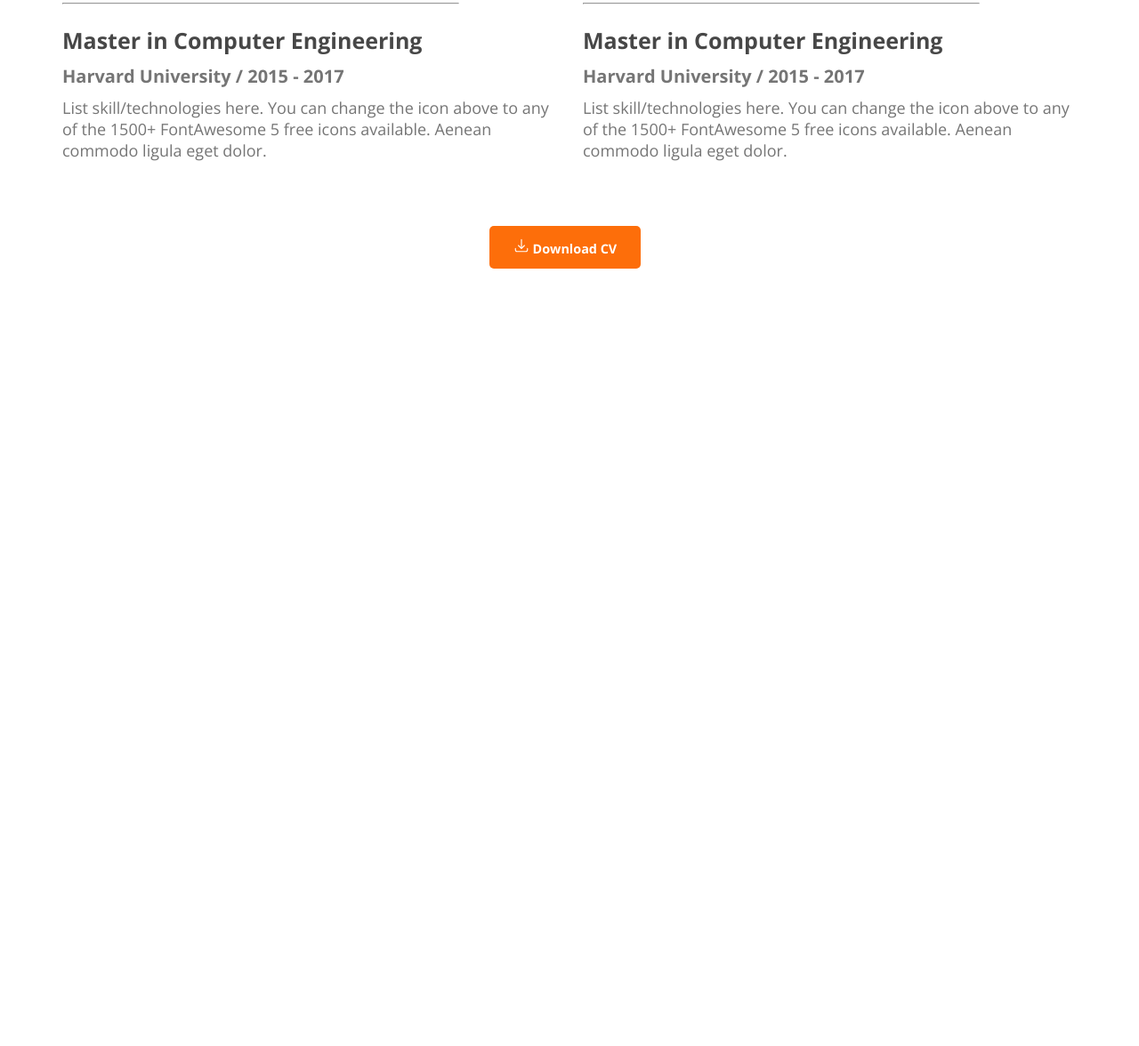
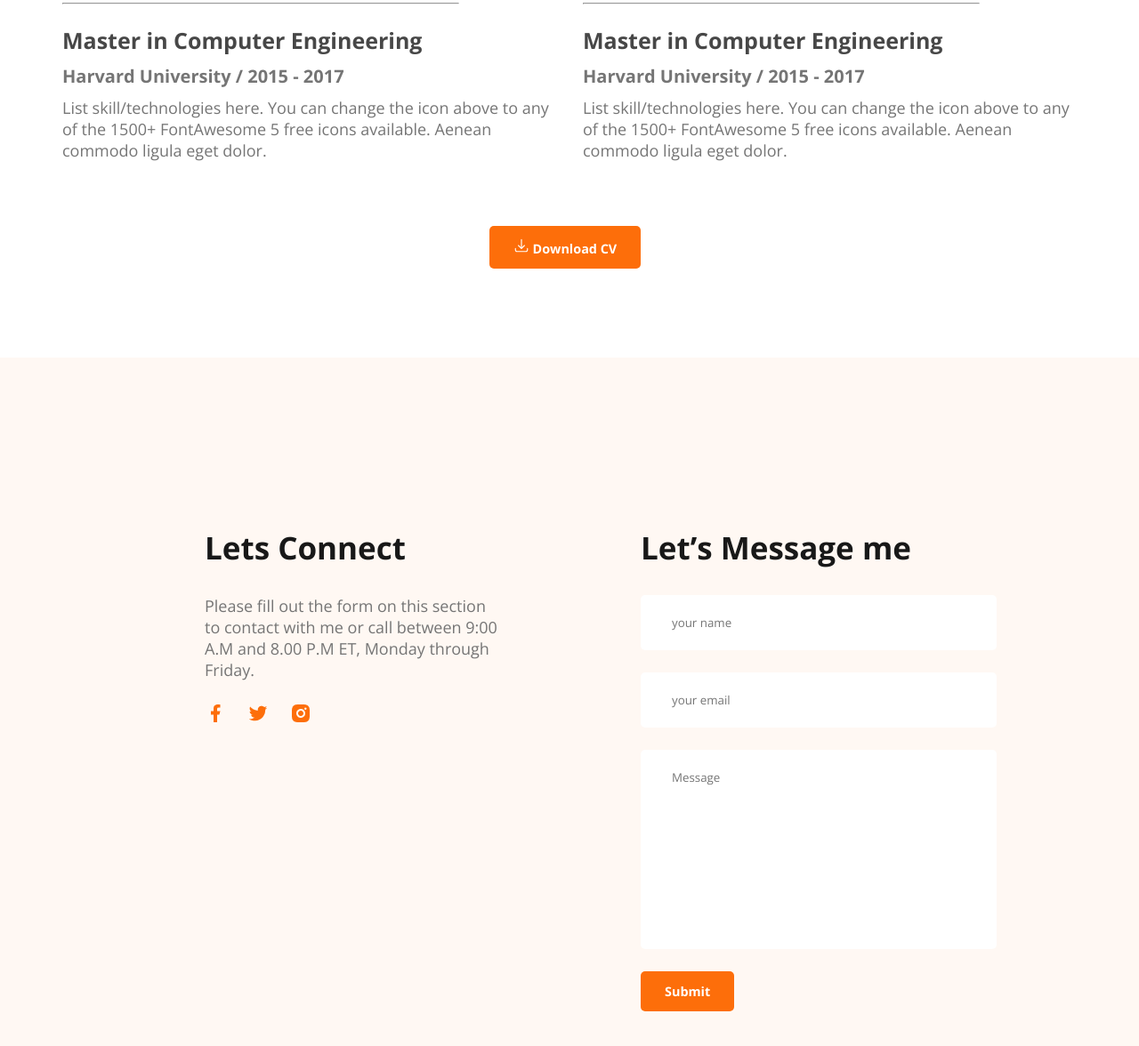
Before and after one commit to jane-alam0/dev-portfolio, a plain HTML site: page index.html in a window 1280 px wide. Shown: the part 2711-3887 px from the top of the page at 89% size. Before the commit the page ends 3013 px from the top, so only its background shows below. Drawn offline with nearby package versions, Linux system fonts and the light colour scheme.

Commit message:
add fotter section

```diff
--- a/index.html
+++ b/index.html
@@ -243,6 +243,26 @@
 
     </main>
 
-    <footer></footer>
+    <footer>
+      <div class="footer-column">
+        <h2 class="footer-column-title">Lets Connect</h2>
+        <p class="section-dsk">Please fill out the form on this section to contact with me or call between 9:00 A.M and 8.00 P.M ET, Monday through Friday.</p>
+        <div class="footer-icon">
+          <a href=""><img src="images/icons/facebook.png " alt=""></a>
+          <a href=""><img src="images/icons/twitter.png" alt=""></a>
+          <a href=""><img src="images/icons/insta.png" alt=""></a>
+        </div>
+      </div>
+
+      <div class="footer-column">
+        <h2 class="footer-column-title">Let’s Message me</h2>
+        <form class="contact">
+          <input placeholder="your name" type="text">
+          <input type="email" placeholder="your email" name="" id="">
+          <textarea placeholder="Message" name="" id="" cols="30" rows="10"></textarea>
+          <input class="primari-btn" type="submit" value="Submit">
+        </form>
+      </div>
+    </footer>
   </body>
 </html>
--- a/style.css
+++ b/style.css
@@ -182,3 +182,38 @@ margin: 23px 0;
   text-align: center;
   margin-top: 50px;
 }
+footer{
+  display: flex;
+  justify-content:space-around;
+  gap: 100px;
+  background: #FFF8F3;
+  margin-top: 100px;
+  padding: 130px 200px;
+}
+.footer-column{
+  width: 50%;
+  padding: 30px;
+}
+.footer-column-title{
+  color:  #181818;
+  margin: 30px 0;
+text-align: left;
+font-size: 2.1875rem;
+font-weight: 700;
+}
+.contact input[type="text"], .contact input[type="email"] ,textarea{
+  display: block;
+  margin-bottom:25px ;
+  padding: 22px 35px;
+  color: #757575;
+  border-radius: 5px;
+  border: none;
+  width: 100%;
+  resize: none;
+}
+.footer-icon a{
+  margin-right: 20px;
+}
+.footer-icon{
+  margin-top: 25px;
+}
```
